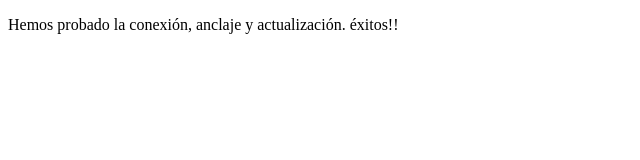
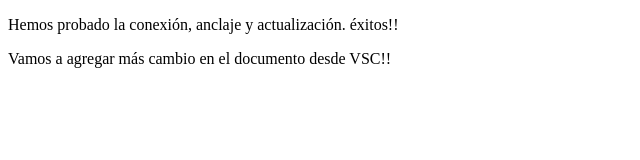
Before and after one commit to neapi666/aitana, a plain HTML site: page index.html in a window 1280 px wide. Shown: the whole page, without its empty margins (0-640 px from the left). Drawn offline with Linux system fonts and the light colour scheme.

Commit message:
Cambios desde VSC

```diff
--- a/index.html
+++ b/index.html
@@ -7,5 +7,6 @@
 </head>
 <body>
     <p>Hemos probado la conexión, anclaje y actualización. éxitos!!</p>
+    <p>Vamos a agregar más cambio en el documento desde VSC!!</p>
 </body>
 </html>
```
